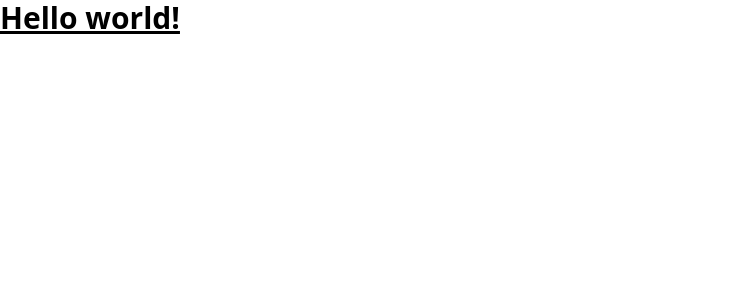
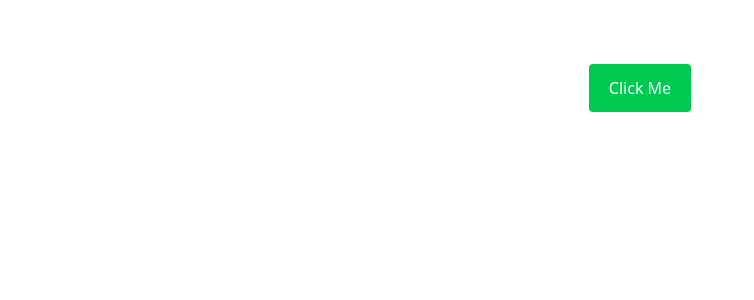
Before and after one commit to kim0hun/Inflearn_React, a React (Vite) app in the folder study/: page / in a window 1280 px wide. Shown: the top 300 px of the page, without its empty margins (0-754 px from the left). Built offline with nearby package versions, Linux system fonts and the light colour scheme.

Commit message:
104. tailwind css - 알아보기

```diff
--- a/study/src/App.tsx
+++ b/study/src/App.tsx
@@ -1,7 +1,12 @@
 export default function App() {
   return (
     <>
-      <h1 className="text-3xl font-bold underline">Hello world!</h1>
+      <div className="flex flex-col items-center justify-center space-y-4">
+        <button className="button">Click Me</button>
+        <button className="bg-green-500 text-white py-3 px-5 rounded border-none cursor-pointer transition-colors duration-300 hover:bg-green-600">
+          Click Me
+        </button>
+      </div>
     </>
   );
 }
--- /dev/null
+++ b/study/src/styles/globals.css
@@ -0,0 +1,13 @@
+.button {
+  background-color: oklch(0.723, 0.219, 149.579);
+  color: white;
+  padding: 12px 20px;
+  border-radius: 0.25rem;
+  border: none;
+  cursor: pointer;
+  transition: background-color 0.3s ease;
+}
+
+.button:hover {
+  background-color: oklch(0.627, 0.194, 149.214);
+}
--- a/study/src/styles/index.css
+++ b/study/src/styles/index.css
@@ -1 +1,2 @@
 @import "./tailwind.css";
+@import "./globals.css";
```
